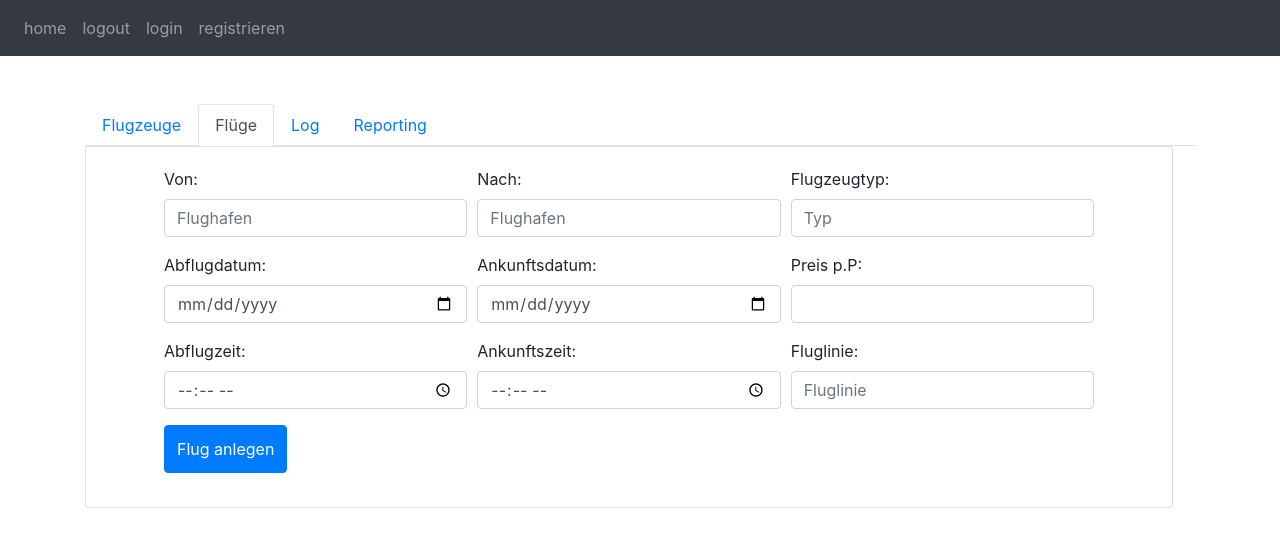
After one commit to Wirtschaftsinformatik-Passau/softwareprojekt-gruppe-3, a Flask app: page /flug-anlegen in a window 1280 px wide. The commit adds this page. Shown: the top 547 px of the page. Run offline with Flask 2, Linux system fonts and the light colour scheme; some libraries are stand-ins or nearby versions.

Commit message:
flug anlegen funktion

```diff
--- a/website/__init__.py
+++ b/website/__init__.py
@@ -2,7 +2,7 @@ from flask import Flask
 from flask_sqlalchemy import SQLAlchemy
 
 
-conn = "mysql+pymysql://{0}:{1}@{2}/{3}".format("root", "", "localhost", "airlinedb")
+conn = "mysql+pymysql://{0}:{1}@{2}/{3}".format("root", "Anne-frank1", "localhost", "airlinedb")
 db = SQLAlchemy()
 
 
--- a/website/templates/home.html
+++ b/website/templates/Gast/home.html
@@ -9,10 +9,10 @@
 
     <ul class="nav nav-tabs">
   <li class="nav-item">
-    <a class="nav-link active" aria-current="page" href="#">Active</a>
+    <a class="nav-link active" aria-current="page" href="#">Flug suchen</a>
   </li>
   <li class="nav-item">
-    <a class="nav-link" href="#">Buchungen suchen</a>
+    <a class="nav-link" href="/flug-anlegen">Buchungen suchen</a>
   </li>
   <li class="nav-item">
     <a class="nav-link" href="#">Flugstatus</a>
--- /dev/null
+++ b/website/templates/Verwaltungspersonal/flug_anlegen.html
@@ -0,0 +1,113 @@
+{% extends "base.html" %}
+
+{% block title %}Flugzeug erstellen{% endblock %}
+{% block content %}
+    <br>
+    <br>
+
+    <ul class="nav nav-tabs">
+        <li class="nav-item">
+            <a class="nav-link" href="/home-vp">Flugzeuge</a>
+        </li>
+        <li class="nav-item">
+            <a class="nav-link active" aria-current="page" href="#">Flüge</a>
+        </li>
+        <li class="nav-item">
+            <a class="nav-link" href="#">Log</a>
+        </li>
+        <li class="nav-item">
+            <a class="nav-link" href="#">Reporting</a>
+        </li>
+    </ul>
+
+
+    <div class="card" style="width: 68rem;">
+        <div class="card-body">
+            <div class="container" style="width: 60rem; height: 20rem">
+                <form action="#", method="post">
+                    <div class="form-row">
+                        <div class="col-md-4 mb-3">
+                            <label for="Von">Von:</label>
+                            <input type="text" class="form-control" id="von" name="von" placeholder="Flughafen"
+                                   required>
+                            <div class="valid-feedback">
+                                Looks good!
+                            </div>
+                        </div>
+                        <div class="col-md-4 mb-3">
+                            <label for="Nach">Nach:</label>
+                            <input type="text" class="form-control" id="nach" name="nach" placeholder="Flughafen"
+                                   required>
+                            <div class="valid-feedback">
+                                Looks good!
+                            </div>
+                        </div>
+                        <div class="col-md-4 mb-3">
+                            <label for="Flugzeugtyp">Flugzeugtyp:</label>
+                            <input type="text" class="form-control" id="flugzeugtyp" name="flugzeugtyp" placeholder="Typ"
+                                   required>
+                            <div class="valid-feedback">
+                                Looks good!
+                            </div>
+                        </div>
+                        <div class="col-md-4 mb-3">
+                            <label for="Abflugdatum">Abflugdatum:</label>
+                            <input type="Date" class="form-control" id="abflugdatum" name="abflugdatum" placeholder=""
+                                   required>
+                            <div class="valid-feedback">
+                                Looks good!
+                            </div>
+                        </div>
+                        <div class="col-md-4 mb-3">
+                            <label for="Ankunftsdatum">Ankunftsdatum:</label>
+                            <input type="Date" class="form-control" id="ankunftsdatum" name="ankunftsdatum" placeholder=""
+                                   required>
+                            <div class="valid-feedback">
+                                Looks good!
+                            </div>
+                        </div>
+                        <div class="col-md-4 mb-3">
+                            <label for="Preis">Preis p.P:</label>
+                            <input type="number" class="form-control" id="preis" name="preis" placeholder=""
+                                    required>
+                            <div class="valid-feedback">
+                                Looks good!
+                            </div>
+                        </div>
+                        <div class="col-md-4 mb-3">
+                            <label for="Abflugzeit">Abflugzeit:</label>
+                            <input type="Time" class="form-control" id="abflugzeit" name="abflugzeit" placeholder=""
+                                    required>
+                            <div class="valid-feedback">
+                                Looks good!
+                            </div>
+                        </div>
+                        <div class="col-md-4 mb-3">
+                            <label for="Ankunftszeit">Ankunftszeit:</label>
+                            <input type="Time" class="form-control" id="ankunftszeit" name="ankunftszeit" placeholder=""
+                                    required>
+                            <div class="valid-feedback">
+                                Looks good!
+                            </div>
+                        </div>
+                        <div class="col-md-4 mb-3">
+                            <label for="Fluglinie">Fluglinie:</label>
+                            <input type="text" class="form-control" id="fluglinie" name="fluglinie" placeholder="Fluglinie"
+                                    required>
+                            <div class="valid-feedback">
+                                Looks good!
+                            </div>
+                        </div>
+
+                    </div>
+
+                    <button type="submit" value="submit" class="btn btn-primary" style="height: 3rem">Flug anlegen</button>
+
+
+
+
+            </form>
+        </div>
+    </div>
+    </div>
+{% endblock %}
--- a/website/views.py
+++ b/website/views.py
@@ -2,7 +2,6 @@ from flask import Blueprint, render_template, request, flash, jsonify
 from flask_login import login_required, current_user
 from .models import Flug, Flughafen, Flugzeug
 from . import db
-
 
 # store the standard routes for a website where the user can navigate to
 views = Blueprint('views', __name__)
@@ -10,22 +9,24 @@ views = Blueprint('views', __name__)
 
 @views.route('/', methods=['GET', 'POST'])
 def home():
-    von = request.args.get('Von')
-    nach = request.args.get('Nach')
+    vonID = Flughafen.query.filter(Flughafen.stadt == request.args.get('Von')).with_entities(Flughafen.flughafenid)
+    nachID = Flughafen.query.filter(Flughafen.stadt == request.args.get('Nach')).with_entities(Flughafen.flughafenid)
     abflug = request.args.get('Abflugdatum')
     passagiere = request.args.get('AnzahlPersonen')
-    print(von, nach, abflug, passagiere)
-    fluege = Flug.query.all()
-    return render_template("home.html", fluege=fluege)
+
+    fluege = Flug.query.filter(Flug.abflugid == vonID, Flug.zielid == nachID)
+
+    return render_template("Gast/home.html", fluege=fluege)
 
 
 @views.route('/suchen')
 def flug_suchen():
-    alle_flughafen = Flugzeug.query.all()
-    return render_template("flugsuchen.html", alle_flughafen=alle_flughafen)
+    flughafen = Flughafen.query.all()
+
+    return render_template("flugsuchen.html", flughafen=flughafen)
 
 
-@views.route('/flugzeug_erstellen', methods=['GET', 'POST'])
+@views.route('/home-vp', methods=['GET', 'POST'])
 def flugzeug_erstellen():
     if request.method == 'POST':
         modell = request.form.get('Modell')
@@ -37,4 +38,32 @@ def flugzeug_erstellen():
         db.session.commit()
         flash('Flugzeug added!', category='success')
 
-    return render_template("Verwaltungspersonal/flugzeug_erstellen.html")
+    return render_template("Verwaltungspersonal/home_vp.html")
+
+
+@views.route('/flug-anlegen', methods=['GET', 'POST'])
+def flug_anlegen():
+    if request.method == 'POST':
+        abflugid = Flughafen.query.filter(Flughafen.stadt == request.form.get('von')) \
+            .with_entities(Flughafen.flughafenid)
+        zielid = Flughafen.query.filter(Flughafen.stadt == request.form.get('nach')) \
+            .with_entities(Flughafen.flughafenid)
+        flugstatus = "pünktlich"
+        abflugdatum = request.form.get('abflugdatum') + " " + request.form.get("abflugzeit")
+        ankunftsdatum = request.form.get('ankunftsdatum') + " " + request.form.get("ankunftszeit")
+        flugnummer = request.form.get('fluglinie')
+        preis = request.form.get('preis')
+        gate = "A2"
+
+        new_flug = Flug(flugzeugid=1, abflugid=abflugid, zielid=zielid, flugstatus=flugstatus,
+                        sollabflugzeit=abflugdatum, sollankunftszeit=ankunftsdatum,
+                        istabflugzeit=abflugdatum, istankunftszeit=ankunftsdatum,
+                        flugnummer=flugnummer,
+                        preis=preis, gate=gate)
+        db.session.add(new_flug)
+        db.session.commit()
+        flash('Flugzeug added!', category='success')
+
+        print(abflugid, zielid, flugstatus, abflugdatum, ankunftsdatum, flugnummer, preis, gate)
+
+    return render_template("Verwaltungspersonal/flug_anlegen.html")
```
Also changed, not shown: website/templates/Verwaltungspersonal/home_vp.html (added, +51 -0 lines), website/templates/flugsuchen.html (+5 -15 lines), website/testing.py (added, +8 -0 lines).
